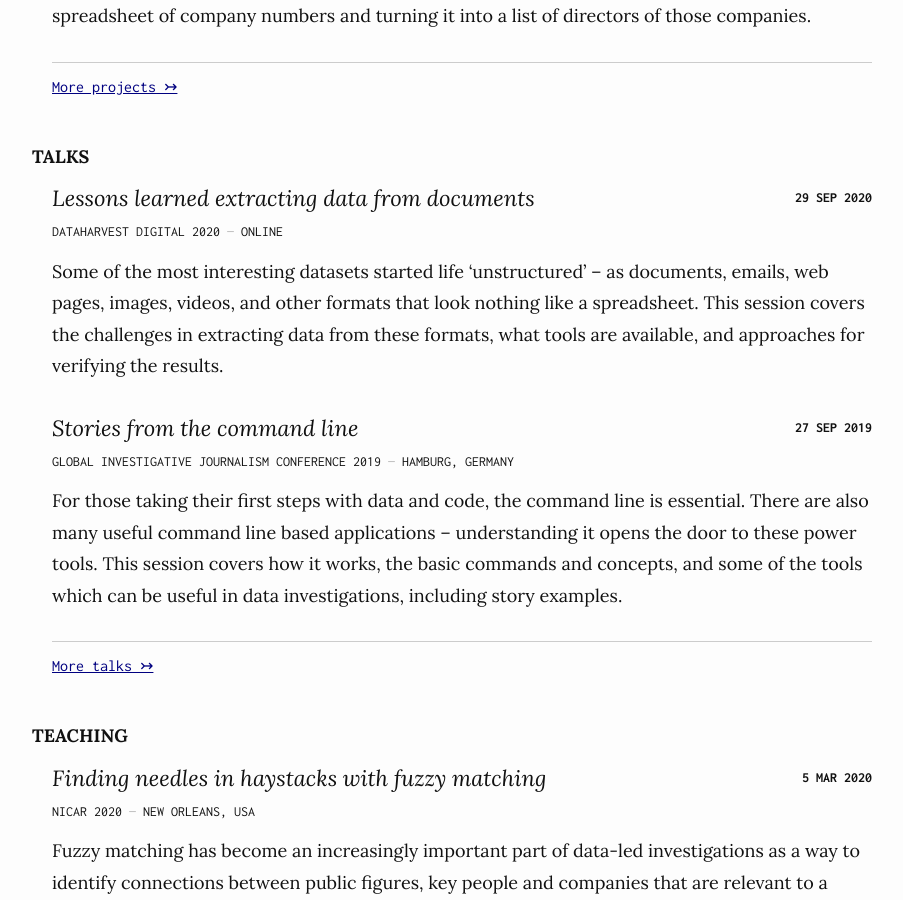
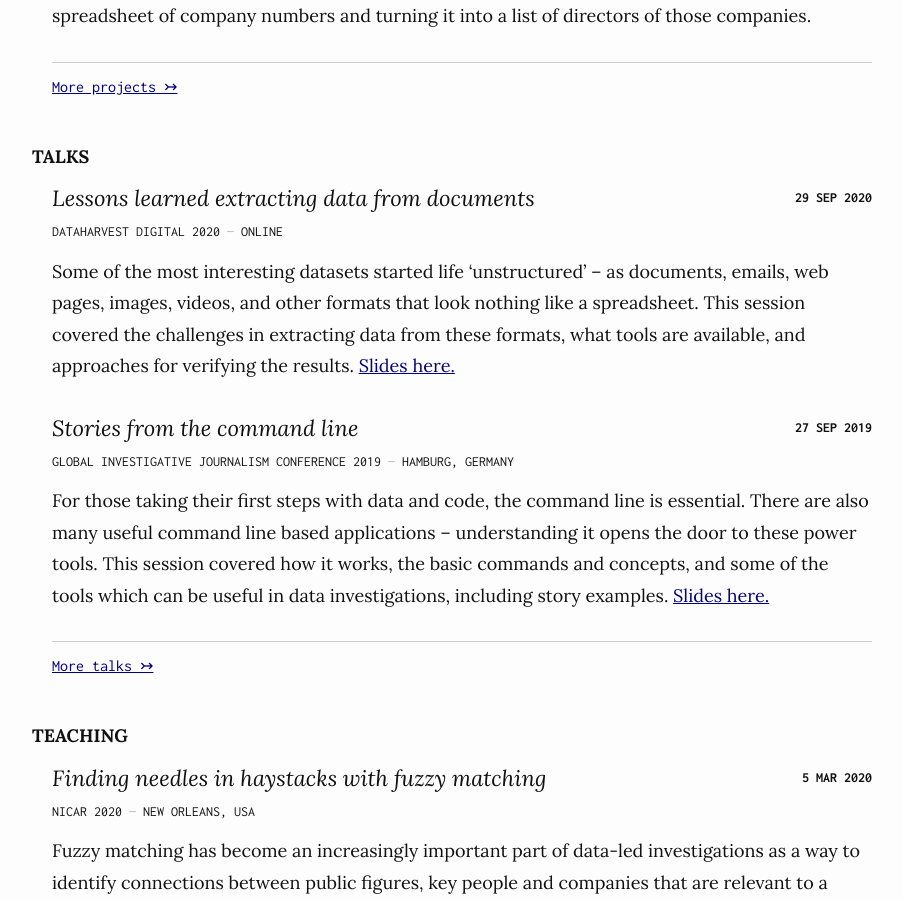
Before and after one commit to maxharlow/maxharlow.github.io, a Jekyll site: the page built from index.md, in a window 1280 px wide and 900 px high, scrolled down 1118 px. Shown: the whole window, without its empty margins (188-1091 px from the left). Built offline with Jekyll 4.4.1, drawn with Linux system fonts in a browser that asks for light colours.

Commit message:
Update tense, add slide links

```diff
--- a/_data/talks.yaml
+++ b/_data/talks.yaml
@@ -3,14 +3,14 @@
     location: Online
     date: 2020-09-29
     details: |
-        Some of the most interesting datasets started life 'unstructured' -- as documents, emails, web pages, images, videos, and other formats that look nothing like a spreadsheet. This session covers the challenges in extracting data from these formats, what tools are available, and approaches for verifying the results.
+        Some of the most interesting datasets started life 'unstructured' -- as documents, emails, web pages, images, videos, and other formats that look nothing like a spreadsheet. This session covered the challenges in extracting data from these formats, what tools are available, and approaches for verifying the results. [Slides here.](https://docs.google.com/presentation/d/1ULvs-iCiwVKlVaxFeNCHXjBQNvt6MLeOg-jbjuj6hno)
 
 -   title: Stories from the command line
     event: Global Investigative Journalism Conference 2019
     location: Hamburg, Germany
     date: 2019-09-27
     details: |
-        For those taking their first steps with data and code, the command line is essential. There are also many useful command line based applications -- understanding it opens the door to these power tools. This session covers how it works, the basic commands and concepts, and some of the tools which can be useful in data investigations, including story examples.
+        For those taking their first steps with data and code, the command line is essential. There are also many useful command line based applications -- understanding it opens the door to these power tools. This session covered how it works, the basic commands and concepts, and some of the tools which can be useful in data investigations, including story examples. [Slides here.](https://docs.google.com/presentation/d/1_6aZtaFdpJJkoj26pWLba3Pev5yrDNxR6k69sBU8oGg)
 
 -   title: Why code?
     event: CIJ Summer Conference 2019
```
